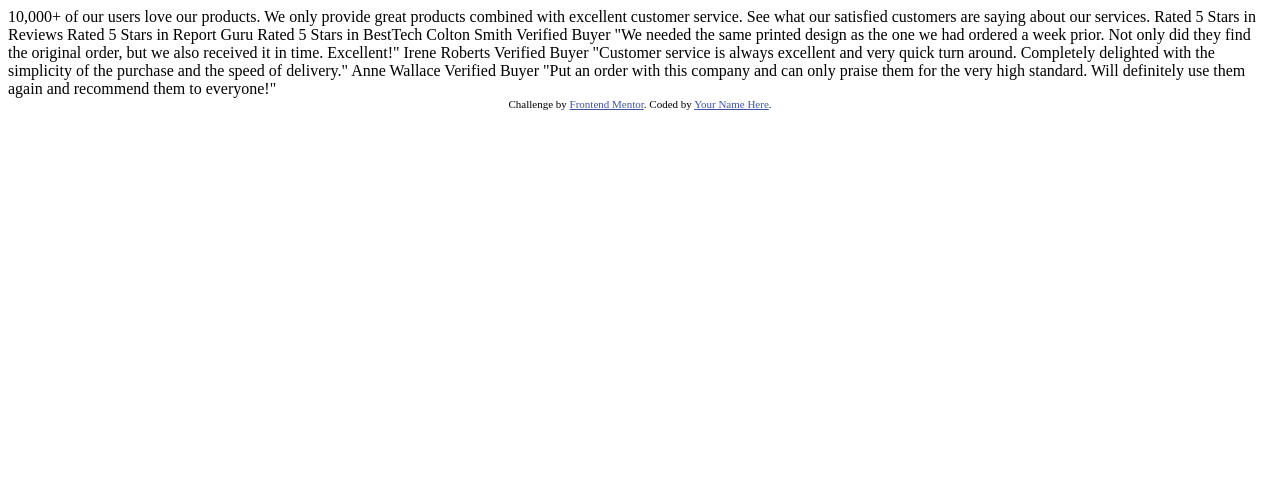
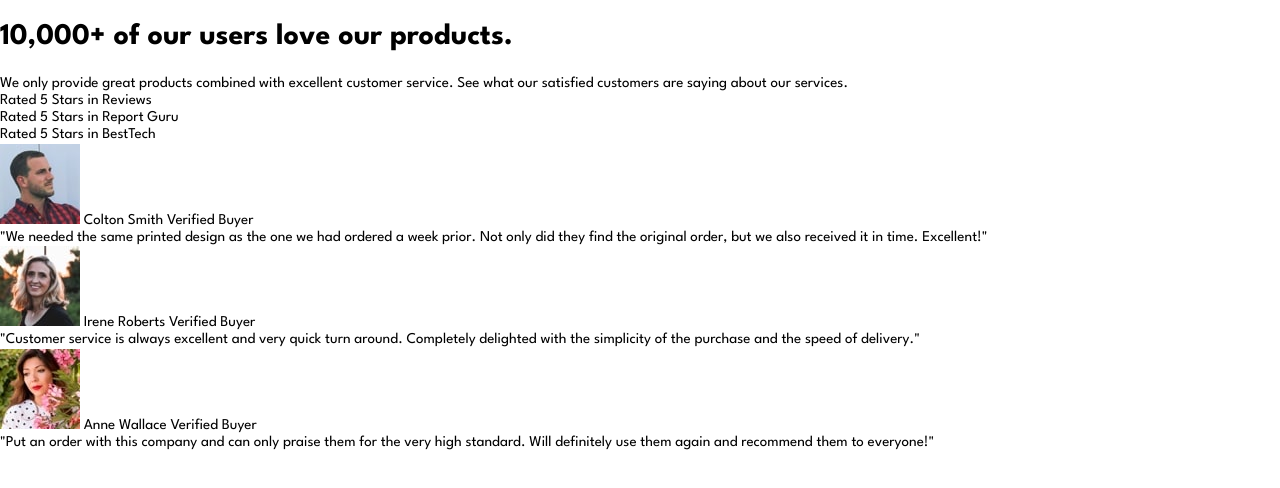
Before and after one commit to AlejandroLR00/Social-proof-section, a plain HTML site: page index.html in a window 1280 px wide. Drawn offline with Linux system fonts and the light colour scheme.

Commit message:
primer commit

```diff
--- a/index.html
+++ b/index.html
@@ -3,7 +3,6 @@
   <head>
     <meta charset="UTF-8" />
     <meta name="viewport" content="width=device-width, initial-scale=1.0" />
-    <!-- displays site properly based on user's device -->
 
     <link
       rel="icon"
@@ -12,50 +11,91 @@
       href="./images/favicon-32x32.png"
     />
 
+    <link rel="stylesheet" href="style/normalize.css">
+    <link rel="stylesheet" href="style/style.css">
+
+    <link rel="preconnect" href="https://fonts.googleapis.com">
+  <link rel="preconnect" href="https://fonts.gstatic.com" crossorigin>
+  <link href="https://fonts.googleapis.com/css2?family=League+Spartan:wght@400;500;700&display=swap" rel="stylesheet">
+
     <title>Frontend Mentor | Social proof section</title>
 
-    <!-- Feel free to remove these styles or customise in your own stylesheet 👍 -->
-    <style>
-      .attribution {
-        font-size: 11px;
-        text-align: center;
-      }
-      .attribution a {
-        color: hsl(228, 45%, 44%);
-      }
-    </style>
+
   </head>
   <body>
-    10,000+ of our users love our products.
 
+    <main class="main">
+
+      <article class="container">
+
+        <section class="sumary">
+          <h1>10,000+ of our users love our products.</h1>
+          <p class="sumary__text">
             We only provide great products combined with excellent customer service.
             See what our satisfied customers are saying about our services.
+          </p>
+        </section>
 
+        <section class="ranks">
+          <div class="ranks__card ranks--rigth1">
+            <p class="ranks__text">
               Rated 5 Stars in Reviews
+            </p>
+          </div>
+          <div class="ranks__card ranks--rigth2">
+            <p class="ranks__text">
               Rated 5 Stars in Report Guru
+
+            </p>
+          </div>
+          <div class="ranks__card ranks--rigth3">
+            <p class="ranks__text">
               Rated 5 Stars in BestTech
+            </p>
+          </div>
+        </section>
 
-    Colton Smith
-    Verified Buyer
+        <section class="card">
+          <div class="card__user">
+            <img src="images/image-colton.jpg" alt="" class="user--img">
+            <span class="user__name">Colton Smith</span>
+            <span class="user__reviews">Verified Buyer</span>
+            <p class="user__paragraph">
               "We needed the same printed design as the one we had ordered a week prior.
               Not only did they find the original order, but we also received it in time.
               Excellent!"
-
-    Irene Roberts
-    Verified Buyer
+            </p>
+          </div>
+          <div class="card__user">
+            <img src="images/image-irene.jpg" alt="" class="user--img">
+            <span class="user__name">Irene Roberts</span>
+            <span class="user__reviews">Verified Buyer</span>
+            <p class="user__paragraph">
               "Customer service is always excellent and very quick turn around. Completely
               delighted with the simplicity of the purchase and the speed of delivery."
-
-    Anne Wallace
-    Verified Buyer
+            </p>
+          </div>
+          <div class="card__user">
+            <img src="images/image-anne.jpg" alt="" class="user--img">
+            <span class="user__name">Anne Wallace </span>
+            <span class="user__reviews">Verified Buyer</span>
+            <p class="user__paragraph">
               "Put an order with this company and can only praise them for the very high
                 standard. Will definitely use them again and recommend them to everyone!"
+            </p>
+          </div>
+        </section>
 
-    <div class="attribution">
+      </article>
+
+    </main>
+
+
+    <!-- <div class="attribution">
       Challenge by
       <a href="https://www.frontendmentor.io?ref=challenge" target="_blank"
         >Frontend Mentor</a
       >. Coded by <a href="#">Your Name Here</a>.
-    </div>
+    </div> -->
   </body>
 </html>
--- a/style/style.css
+++ b/style/style.css
@@ -0,0 +1,43 @@
+:root{
+    --Very-Dark-Magenta: hsl(300, 43%, 22%);
+    --Soft-Pink: hsl(333, 80%, 67%);
+
+    --Dark-Grayish-Magenta: hsl(303, 10%, 53%);
+    --Light-Grayish-Magenta: hsl(300, 24%, 96%);
+    --White: hsl(0, 0%, 100%)
+}
+
+*{margin: 0;}
+
+body{
+    font-size: 15px;
+    font-family: 'League Spartan', sans-serif;
+}
+
+
+
+
+
+
+
+
+
+
+
+
+
+
+
+
+
+
+
+
+
+/* .attribution {
+  font-size: 11px;
+  text-align: center;
+}
+.attribution a {
+  color: hsl(228, 45%, 44%);
+} */
```
Lines whose indentation alone changed are shown as unchanged.
